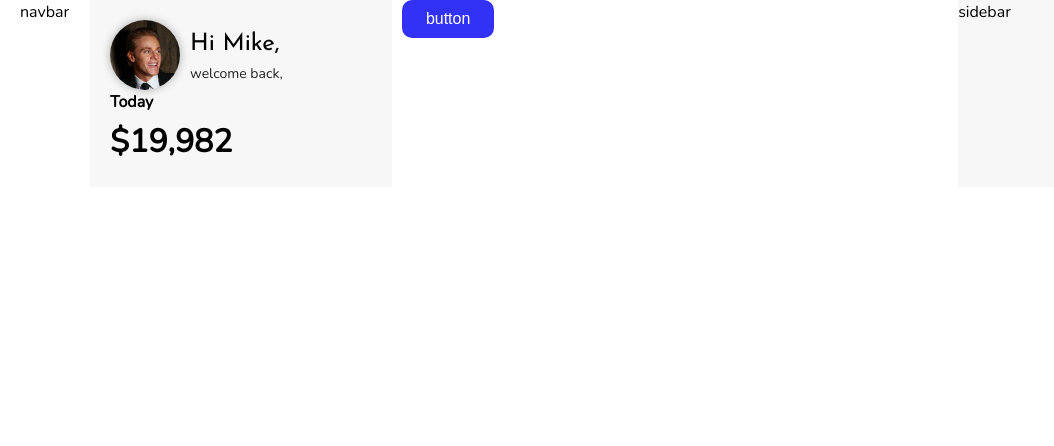
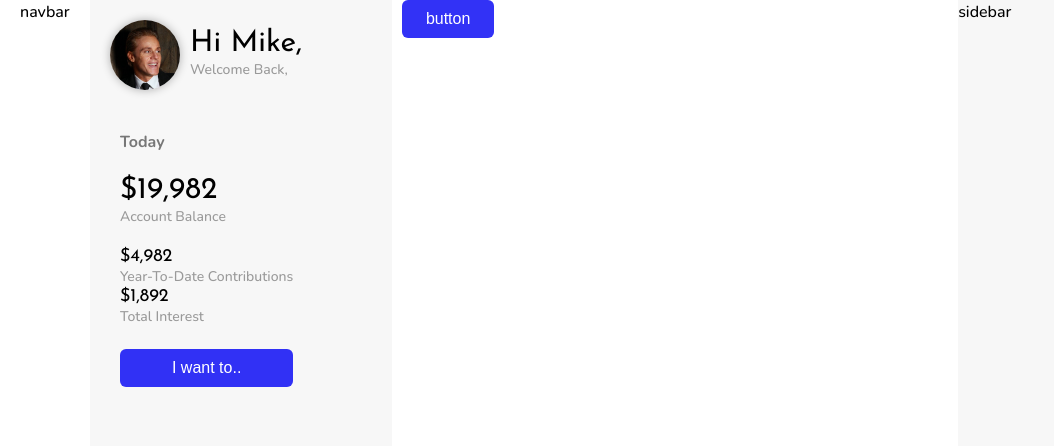
Before and after one commit to Er-Rahul-Tiwari/newDashboard, a PHP site: page / in a window 1280 px wide. Shown: the top 446 px of the page, without its empty margins (0-1054 px from the left). Run offline with PHP 8.4, Linux system fonts and the light colour scheme.

Commit message:
--- Auto-Git Commit ---

```diff
--- a/css/style.css
+++ b/css/style.css
@@ -1,13 +1,25 @@
-.heading-1 {
+.heading-1, .heading-2, .heading-3, .heading-4 {
   font-family: "Josefin Sans", sans-serif;
-  font-weight: 400; }
+  font-weight: 400;
+  line-height: 1; }
 
 .heading-1 {
+  font-size: 3rem; }
+
+.heading-2 {
   font-size: 2.4rem; }
+
+.heading-3 {
+  font-size: 1.8rem; }
+
+.heading-4 {
+  font-size: 1.6rem; }
 
 .para {
   font-size: 1.4rem;
-  color: #222; }
+  color: #999;
+  text-transform: capitalize;
+  font-weight: 400i; }
 
 *,
 ::before,
@@ -38,11 +50,11 @@ body {
 
 .btn {
   padding: 1rem 2.4rem;
-  border-radius: 1rem;
-  -webkit-border-radius: 1rem;
-  -moz-border-radius: 1rem;
-  -ms-border-radius: 1rem;
-  -o-border-radius: 1rem;
+  border-radius: .6rem;
+  -webkit-border-radius: .6rem;
+  -moz-border-radius: .6rem;
+  -ms-border-radius: .6rem;
+  -o-border-radius: .6rem;
   font-size: 1.6rem;
   background-color: rgba(28, 28, 245, 0.9);
   color: #fff;
@@ -81,13 +93,19 @@ body {
   -o-border-radius: 50%;
   box-shadow: 0 0 1rem rgba(0, 0, 0, 0.3); }
 
+.profile__revenue {
+  display: grid;
+  grid-row-gap: 2rem;
+  padding: 4rem 1rem; }
+
 .profile__today {
   font-size: 1.6rem;
-  font-weight: 700; }
+  font-weight: 700;
+  color: #777; }
 
 .home {
   grid-column: col-start 3/ col-end 5; }
 
-.sidebar {
+.sidebars {
   background-color: #f7f7f7;
   grid-column: col-end 6/ full-end; }
--- a/index.html
+++ b/index.html
@@ -5,7 +5,7 @@
     <meta charset="UTF-8">
     <meta http-equiv="X-UA-Compatible" content="IE=edge">
     <meta name="viewport" content="width=device-width, initial-scale=1.0, user-scalable=no">
-    <link href="https://fonts.googleapis.com/css?family=Josefin+Sans:300,400,400i|Nunito:300,300i" rel="stylesheet">
+    <link href="https://fonts.googleapis.com/css?family=Josefin+Sans:300,400,400i,500,600,700|Nunito:300,300i,500,600,700" rel="stylesheet">
     <link rel="stylesheet" href="css/style.css">
     <link rel="shortcut icon" type="image/png" href="img/favicon.png">
 
@@ -26,13 +26,27 @@
         </div>
         <div class='profile__revenue'>
             <p class='profile__today'>Today</p>
-            <h1 class='headin'>$19,982</h1>
+            <div class='profile__balance'>
+                <h1 class='heading-1'>$19,982</h1>
+                <p class='para'>account balance</p>
+            </div>
+            <div class='profile__box'>
+                <div class='profile__balance'>
+                    <h3 class='heading-3'>$4,982</h3>
+                    <p class='para'>Year-to-Date contributions</p>
+                </div>
+                <div class='profile__interest'>
+                    <h3 class='heading-3'>$1,892</h3>
+                    <p class='para'>total interest</p>
+                </div>
+            </div>
+            <button class='btn'>I want to..</button>
         </div>
     </div>
     <div class='home'>
         <button class='btn'>button</button>
     </div>
-    <div class='sidebar'>
+    <div class='sidebars'>
         sidebar
     </div>
 </body>
--- a/sass/_button.scss
+++ b/sass/_button.scss
@@ -1,16 +1,15 @@
 .btn{
     padding: 1rem 2.4rem;
-    border-radius: 1rem;
-    -webkit-border-radius: 1rem;
-    -moz-border-radius: 1rem;
-    -ms-border-radius: 1rem;
-    -o-border-radius: 1rem;
+    border-radius: .6rem;
+    -webkit-border-radius: .6rem;
+    -moz-border-radius: .6rem;
+    -ms-border-radius: .6rem;
+    -o-border-radius: .6rem;
     font-size: $font-16;
     background-color: $color-blue-light;
     color: $color-white;
     outline: none;
     border: none;
-
     &:hover{
         background-color: $color-blue-dark;
         cursor: pointer;
--- a/sass/_profile.scss
+++ b/sass/_profile.scss
@@ -29,9 +29,17 @@
         box-shadow: 0 0 1rem rgba($color-black,.3);
     }
     &__name {}
+    &__revenue{
+        display: grid;
+        grid-row-gap: 2rem;
+        padding: 4rem 1rem;
+    }
     &__today{
         font-size: $font-16;
         font-weight: $weight-700;
-        color:
+        color: $color-777;
+    }
+    &__box{
+
     }
 }
--- a/sass/_sidebar.scss
+++ b/sass/_sidebar.scss
@@ -1,4 +1,4 @@
-.sidebar{
+.sidebars{
     background-color: $color-f7;
     grid-column: col-end 6/ full-end;
 }
--- a/sass/_typography.scss
+++ b/sass/_typography.scss
@@ -21,12 +21,13 @@ $color-white: #fff;
 $color-black: #000;
 $color-blue-dark: rgba(7, 7, 161, 0.9);
 $color-blue-light: rgba(28, 28, 245, 0.9);
-$color-f7: #f7f7f7;
 $color-222: #222;
+$color-555: #555;
 $color-777: #777;
-$color-555: #555;
+$color-999: #999;
 $color-aaa: #aaa;
 $color-eee: #eee;
+$color-f7: #f7f7f7;
 
 // UTILITIES
 $mb-small: 1rem !important;
@@ -50,18 +51,32 @@ $bp-small: 37.5em;
 %heading {
     font-family: $font-display;
     font-weight: 400;
+    line-height: 1
 }
 
 .heading-1{
     @extend %heading;
+    font-size: $font-30;
+}
+.heading-2{
+    @extend %heading;
     font-size: $font-24;
 }
-
+.heading-3{
+    @extend %heading;
+    font-size: $font-18;
+}
+.heading-4{
+    @extend %heading;
+    font-size: $font-16;
+}
 
 %para{
-    // font-size: ;
+    font-size: $font-14;
+    color: $color-999;
+    text-transform: capitalize;
+    font-weight: $weight-400i;
 }
 .para{
-    font-size: $font-14;
-    color: $color-222;
+    @extend %para;
 }
```
